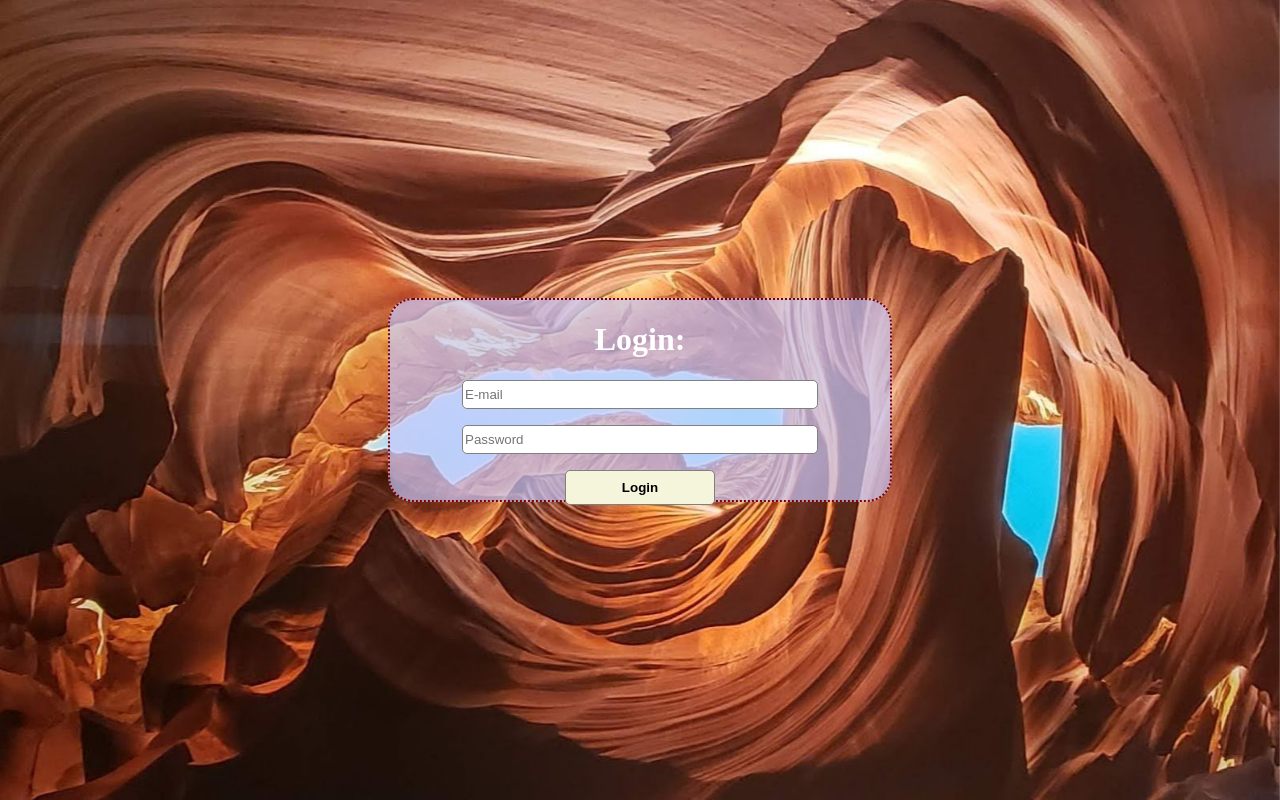
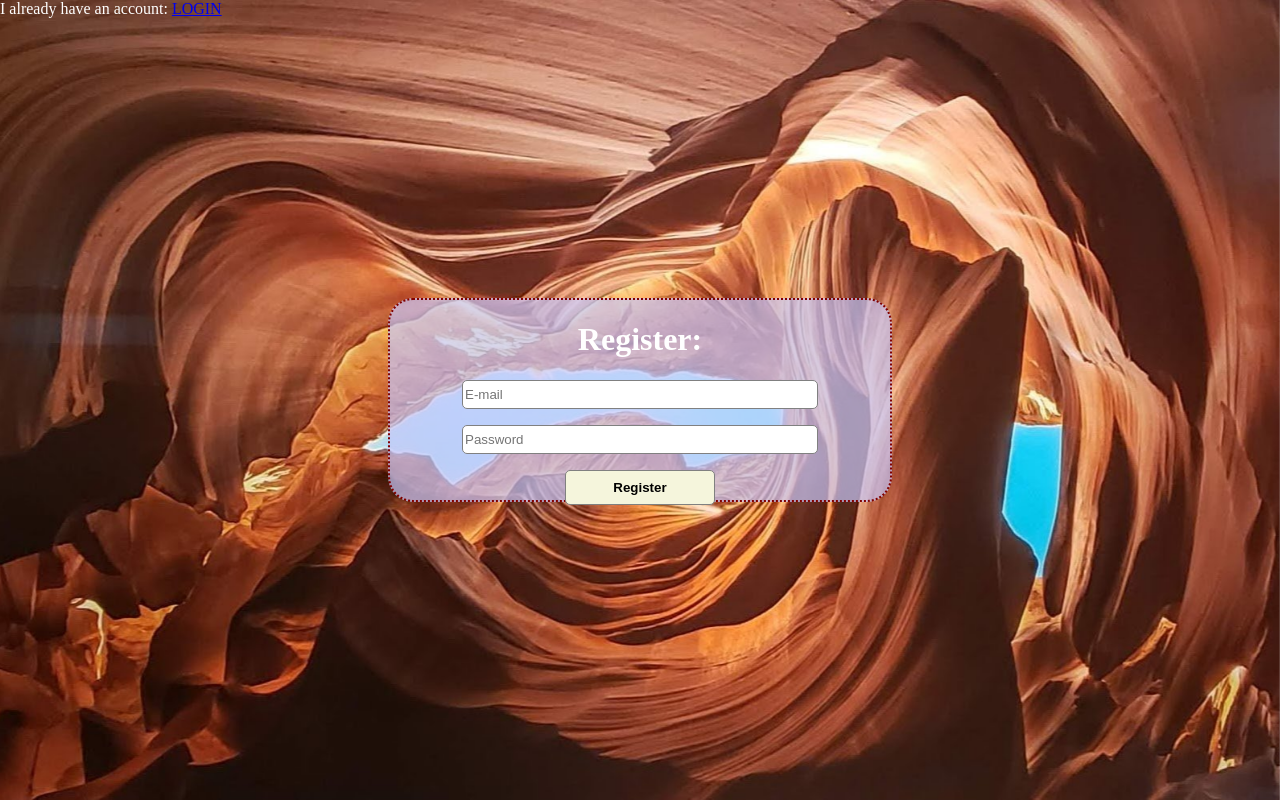
Before and after one commit to Dave91/bug-tracker, a React (Create React App) app: page /register in a window 1280 px wide. Built offline with nearby package versions, Linux system fonts and the light colour scheme; no server answers.

Commit message:
*routing

```diff
--- a/src/App.js
+++ b/src/App.js
@@ -1,16 +1,21 @@
 import React from "react";
 import { AuthProvider } from "./Controllers/authController";
+import { BrowserRouter as Router, Switch, Route } from "react-router-dom";
 import Login from "./Views/Pages/Login/login";
 import Register from "./Views/Pages/Register/register";
-import ViewBugs from "./Views/Pages/viewBugs";
-import Sidebar from "./Views/Components/Sidebar/sidebar";
-import CreateBug from "./Views/Components/BugCreateEdit/bugForm";
+import Dashboard from "./Views/Pages/Dashboard/viewBugs";
 
 function App() {
   return (
-    <AuthProvider>
-      <Login />
-    </AuthProvider>
+    <Router>
+      <AuthProvider>
+        <Switch>
+          <Route exact path="/" component={Dashboard} />
+          <Route path="/login" component={Login} />
+          <Route path="/register" component={Register} />
+        </Switch>
+      </AuthProvider>
+    </Router>
   );
 }
 
--- a/src/Views/Pages/viewBugs.js
+++ b/src/Views/Pages/Dashboard/viewBugs.js
@@ -1,7 +1,7 @@
 import React, { useState, useEffect } from "react";
 //import { getBugs } from "../../Controllers/Redux/bugSlice";
-import BugCard from "../Components/BugCard/bugCard";
-import BugView from "../Components/BugView/bugView";
+import BugCard from "../../Components/BugCard/bugCard";
+import BugView from "../../Components/BugView/bugView";
 
 export default () => {
   const [displayBug, setDisplayBug] = useState({
--- a/src/Views/Pages/Login/login.js
+++ b/src/Views/Pages/Login/login.js
@@ -1,5 +1,6 @@
 import React, { useState, useRef } from "react";
 import { useAuth } from "../../../Controllers/authController";
+import { Link } from "react-router-dom";
 import "./login.css";
 
 export default function Register() {
@@ -24,7 +25,8 @@ export default function Register() {
   return (
     <div className="login-bg">
       <form className="login-panel" onSubmit={submitClicked}>
-        <h1>Login:{error && <br>{error}</br>}</h1>
+        <h1>Login:</h1>
+        {error && <div>{error}</div>}
         <input
           name="email"
           type="email"
@@ -43,6 +45,9 @@ export default function Register() {
           Login
         </button>
       </form>
+      <div>
+        Need an account? <Link to="/register">Register</Link>
+      </div>
     </div>
   );
 }
--- a/src/Views/Pages/Register/register.js
+++ b/src/Views/Pages/Register/register.js
@@ -1,5 +1,6 @@
 import React, { useState, useRef } from "react";
 import { useAuth } from "../../../Controllers/authController";
+import { Link } from "react-router-dom";
 import "./register.css";
 
 export default function Register() {
@@ -44,6 +45,9 @@ export default function Register() {
           Register
         </button>
       </form>
+      <div>
+        I already have an account: <Link to="/login">LOGIN</Link>
+      </div>
     </div>
   );
 }
```
